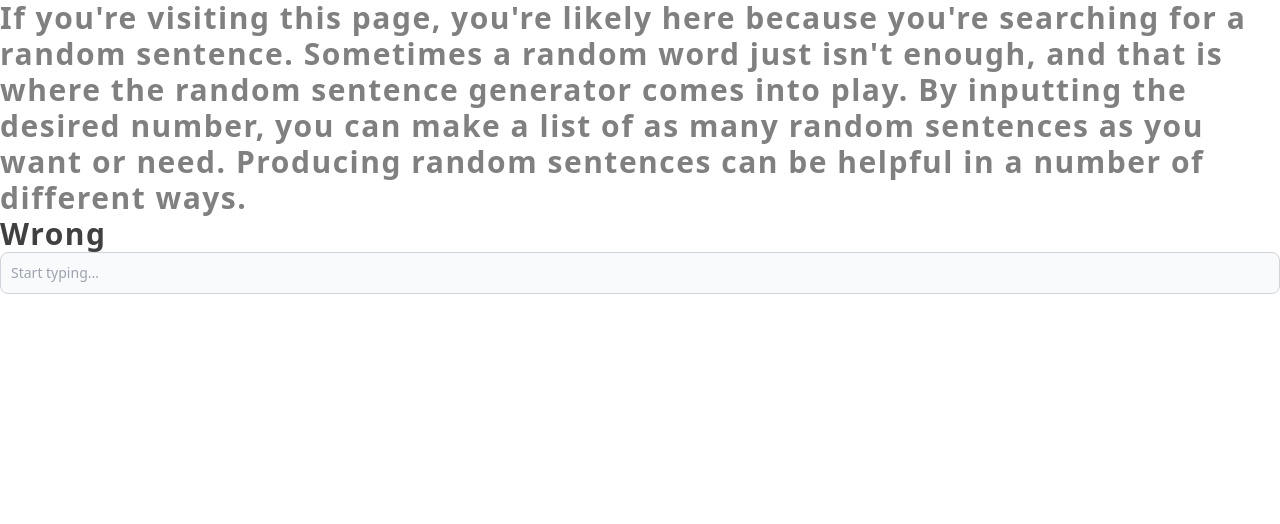
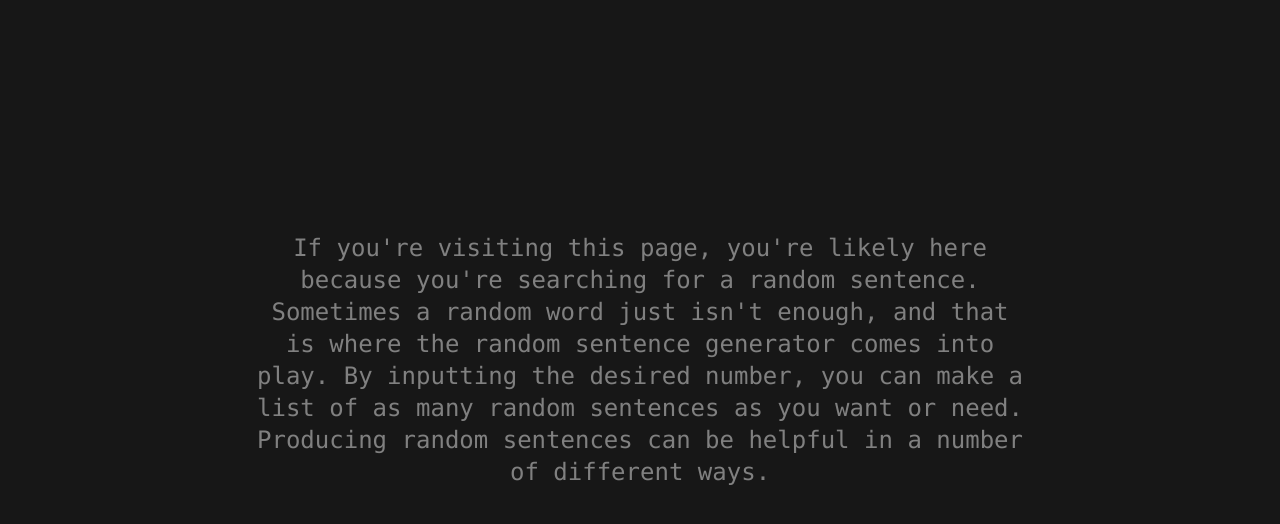
Before and after one commit to alllenshibu/petatype, a Next.js app in the folder apps/client/: page /practice in a window 1280 px wide. Shown: the top 524 px of the page. Built offline with nearby package versions, Linux system fonts and the light colour scheme.

Commit message:
Add styling to game

```diff
--- a/apps/client/src/pages/practice/index.js
+++ b/apps/client/src/pages/practice/index.js
@@ -3,86 +3,87 @@ import { useEffect, useRef, useState } from "react";
 export default function Practice() {
     const text = "If you're visiting this page, you're likely here because you're searching for a random sentence. Sometimes a random word just isn't enough, and that is where the random sentence generator comes into play. By inputting the desired number, you can make a list of as many random sentences as you want or need. Producing random sentences can be helpful in a number of different ways.";
     const textRef = useRef(null);
-    const [status,setStatus]=useState(0);
-    const [textMap,settextMap] = useState([]);
+    const [status, setStatus] = useState(0);
+    const [textMap, settextMap] = useState([]);
     const toType = text.split('');
-    const [index,setIndex] = useState(0);
+    const [index, setIndex] = useState(0);
 
     console.log(toType);
 
-    useEffect(()=>{
+    useEffect(() => {
         //Create map with letters and color
-       const map = toType.map((letter)=>{
-            return {letter:letter,status:-1};
+        const map = toType.map((letter) => {
+            return { letter: letter, status: -1 };
         });
         settextMap(map);
-    },[])
+        textRef.current.focus();
+    }, [])
 
 
     //to compare text with typed text
-    useEffect(()=>{
+    useEffect(() => {
         //compare by text splice
         handleTextInput();
-    },[index]);
+    }, [index]);
 
-    const handleTextInput = ()=>{
-        if(textRef.current.value.length===0){
+    const handleTextInput = () => {
+        if (textRef.current.value.length === 0) {
             return;
         }
-            const newText = text.substring(0,index+1);
+        const newText = text.substring(0, index + 1);
         console.log(newText);
-            if(newText===textRef.current.value){
+        if (newText === textRef.current.value) {
             setStatus(1);
             console.log(textMap[index]);
 
-                settextMap((prev)=>{
+            settextMap((prev) => {
                 const newMap = [...prev];
-                    newMap[index].status=1;
+                newMap[index].status = 1;
                 return newMap;
             })
-            }else{
+        } else {
             setStatus(0);
             console.log(textMap[index]);
 
-                settextMap((prev)=>{
+            settextMap((prev) => {
                 const newMap = [...prev];
-                    newMap[index].status=0;
+                newMap[index].status = 0;
                 return newMap;
             });
         }
     }
 
-    const handleBackSpace = (event)=>{
-        if(event.key==="Backspace" && textRef.current.value.length!==0){
-            settextMap((prev)=>{
+    const handleBackSpace = (event) => {
+        if (event.key === "Backspace" && textRef.current.value.length !== 0) {
+            settextMap((prev) => {
                 const newMap = [...prev];
-                newMap[index].status=-1;
+                newMap[index].status = -1;
                 return newMap;
             });
         }
     }
 
     return (
-        <main>
-            <p className="text-3xl font-bold tracking-wider text-neutral-700">{textMap.map((letter)=>{
+        <main className="h-screen flex flex-col justify-center items-center gap-10">
+            <div id="text-display">{textMap.map((letter) => {
                 var colors = "grey";
-                if(letter.status===1){
+                if (letter.status === 1) {
                     colors = "green";
                 }
-                else if(letter.status===0){
+                else if (letter.status === 0) {
                     colors = "red";
                 }
-                return <span style={{color: colors}}>{letter.letter}</span>
-            })}</p>
+                return <span style={{ color: colors }}>{letter.letter}</span>
+            })}</div>
 
-            <p className="text-3xl font-bold tracking-wider text-neutral-700">{!status? "Wrong": "Right"}</p>
+            {/* <p className="text-3xl font-bold tracking-wider text-neutral-700">{!status ? "Wrong" : "Right"}</p> */}
             <div>
-                <input ref={textRef} onKeyDown={handleBackSpace} type="text" placeholder="Start typing..." onChange={()=>{
-                    setIndex(textRef.current.value.length-1);
+                <input autoFocus="true" id="user-input" ref={textRef} onKeyDown={handleBackSpace} type="text" placeholder="Start typing..." onChange={() => {
+                    setIndex(textRef.current.value.length - 1);
                     // if(status===0){
                     //     textRef.current.value = textRef.current.value.slice(0,textRef.current.value.length-1);
                     // }
-                }}/>
+                }} />
             </div>
         </main>
     )
--- a/apps/client/src/styles/globals.scss
+++ b/apps/client/src/styles/globals.scss
@@ -3,11 +3,24 @@
 @tailwind utilities;
 
 @layer base {
+
+    body {
+        @apply bg-neutral-900 text-gray-100 h-screen;
+    }
+
     button {
         @apply text-white bg-gray-800 hover:bg-gray-900 focus:outline-none focus:ring-4 focus:ring-gray-300 font-medium rounded-lg text-sm px-5 py-2.5 mr-2 mb-2 dark:bg-gray-800 dark:hover:bg-gray-700 dark:focus:ring-gray-700 dark:border-gray-700;
     }
 
     input {
-        @apply bg-gray-50 border border-gray-300 text-gray-900 text-sm rounded-lg focus:ring-blue-500 focus:border-blue-500 block w-full p-2.5 dark:bg-gray-700 dark:border-gray-600 dark:placeholder-gray-400 dark:text-white dark:focus:ring-blue-500 dark:focus:border-blue-500
+        @apply px-4 py-2 bg-gray-400 text-gray-900 font-mono font-semibold rounded-md
     }
 }
+
+#text-display {
+    @apply text-2xl font-mono w-3/5 mx-auto text-center;
+}
+
+#user-input {
+    @apply opacity-0;
+}
```
Lines whose indentation alone changed are shown as unchanged.
